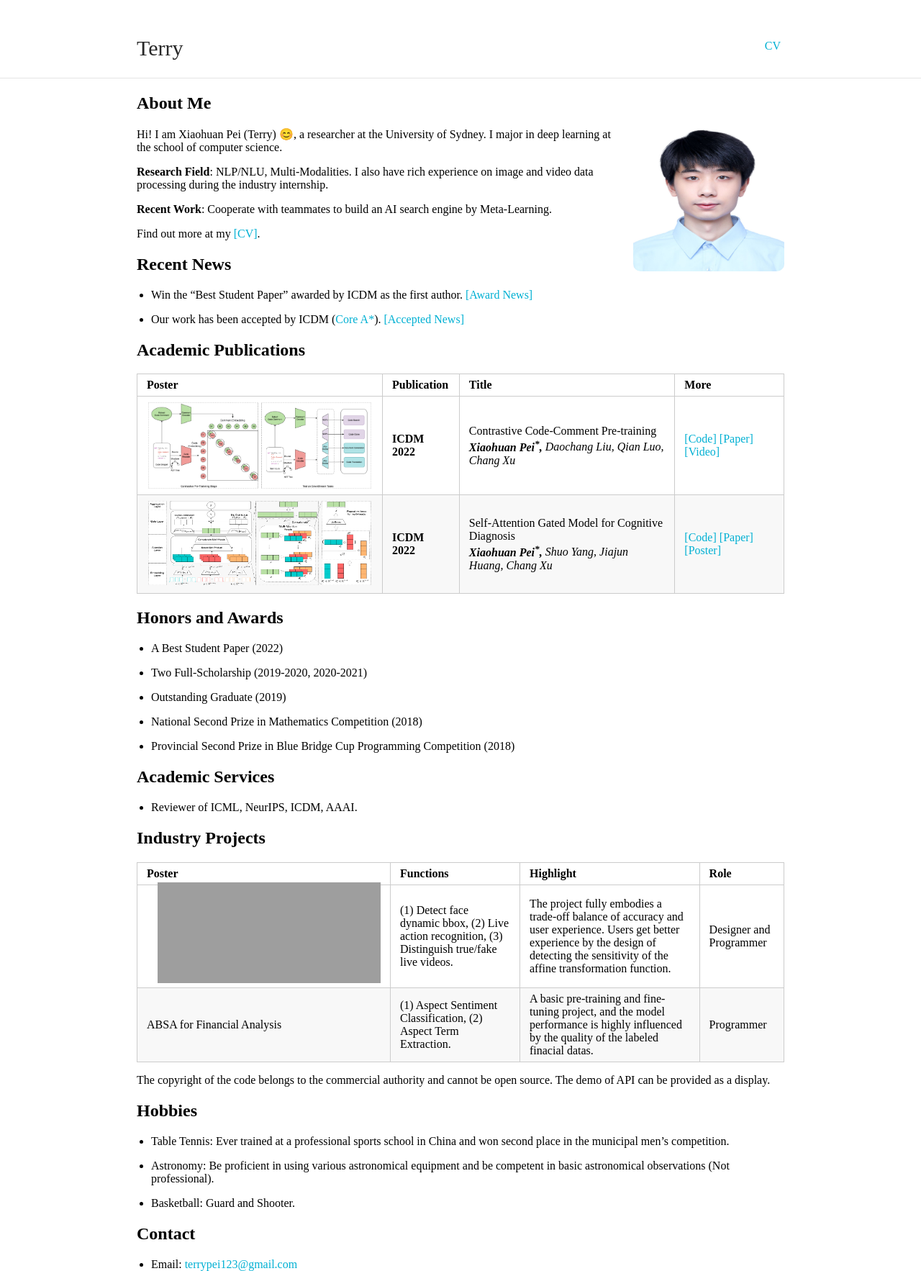
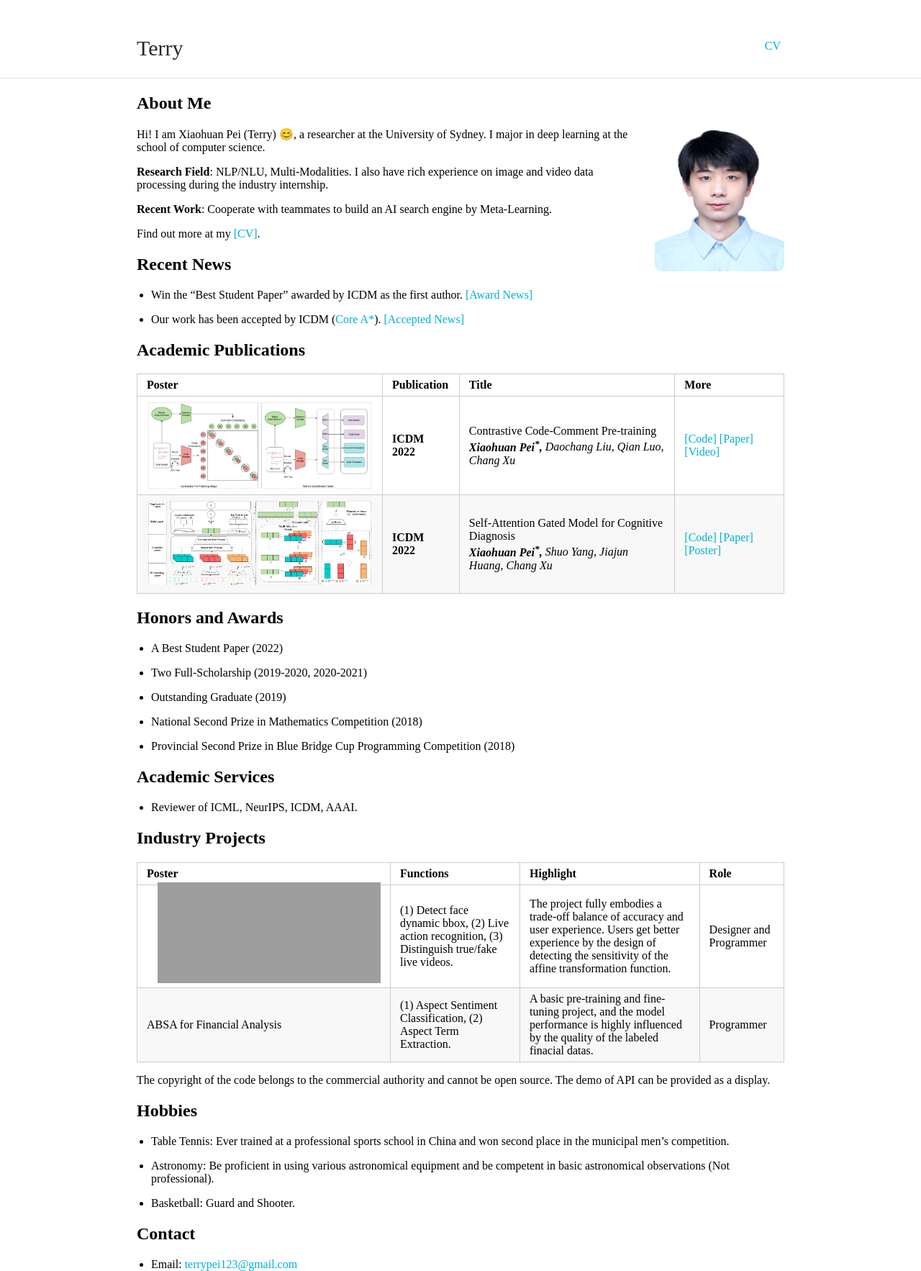
Before and after one commit to TerryPei/Terry000.github.io-1, a Jekyll site: the page built from index.md, in a window 1280 px wide. Shown: the whole page at 72% size. Built offline with Jekyll 4.4.1, drawn with Linux system fonts in a browser that asks for light colours; our own code applies the rules of GitHub Pages for plain Markdown files; grey boxes are pictures that could not be loaded.

Commit message:
Update typography.scss

```diff
--- a/_sass/typography.scss
+++ b/_sass/typography.scss
@@ -38,7 +38,7 @@
     }
     .profile-picture {
         height: 210px;
-        width: 210px;
+        width: 180px;
         position: relative;
         margin: -10px 0 0 15px;
         float: right;
```
